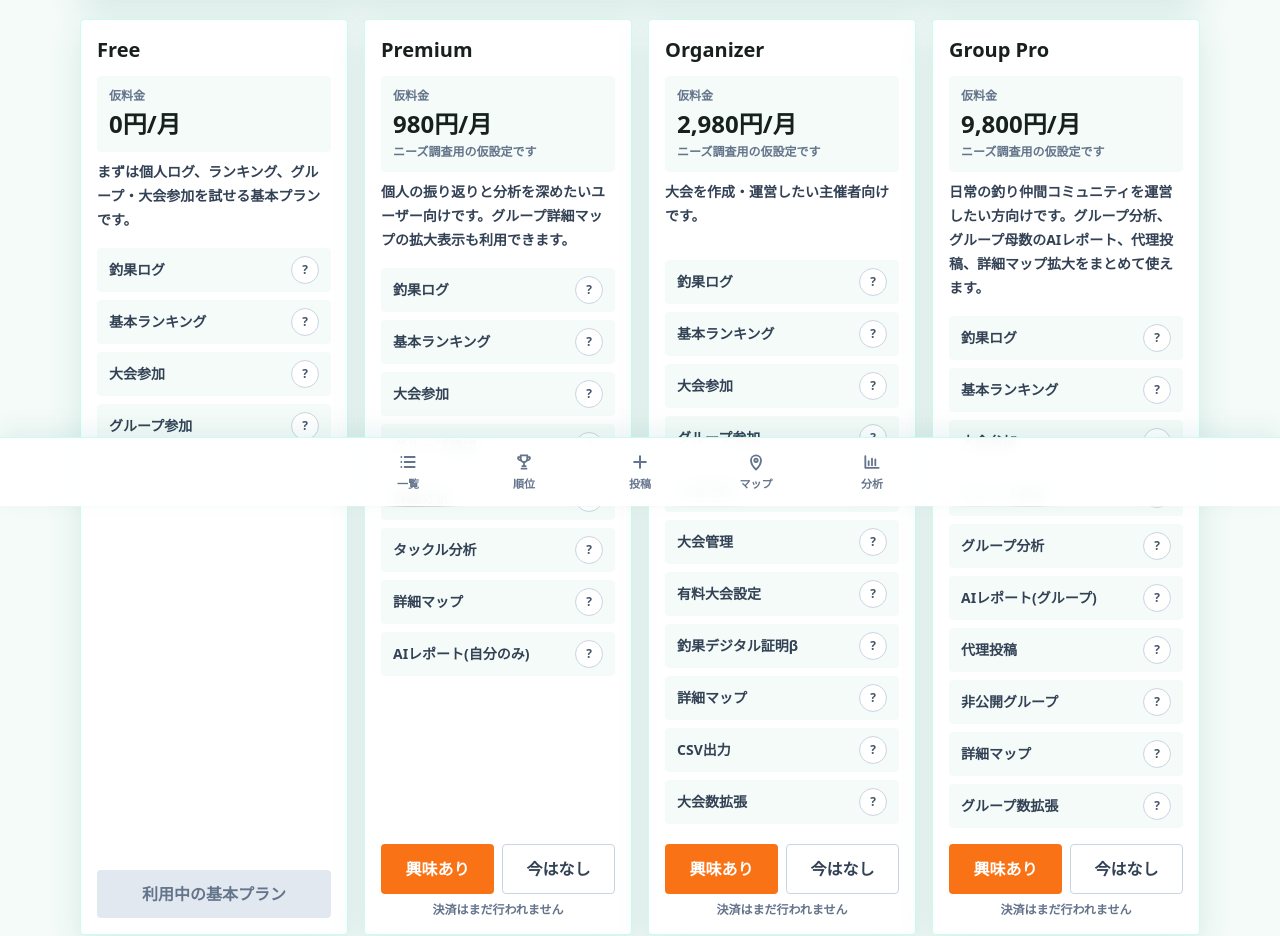
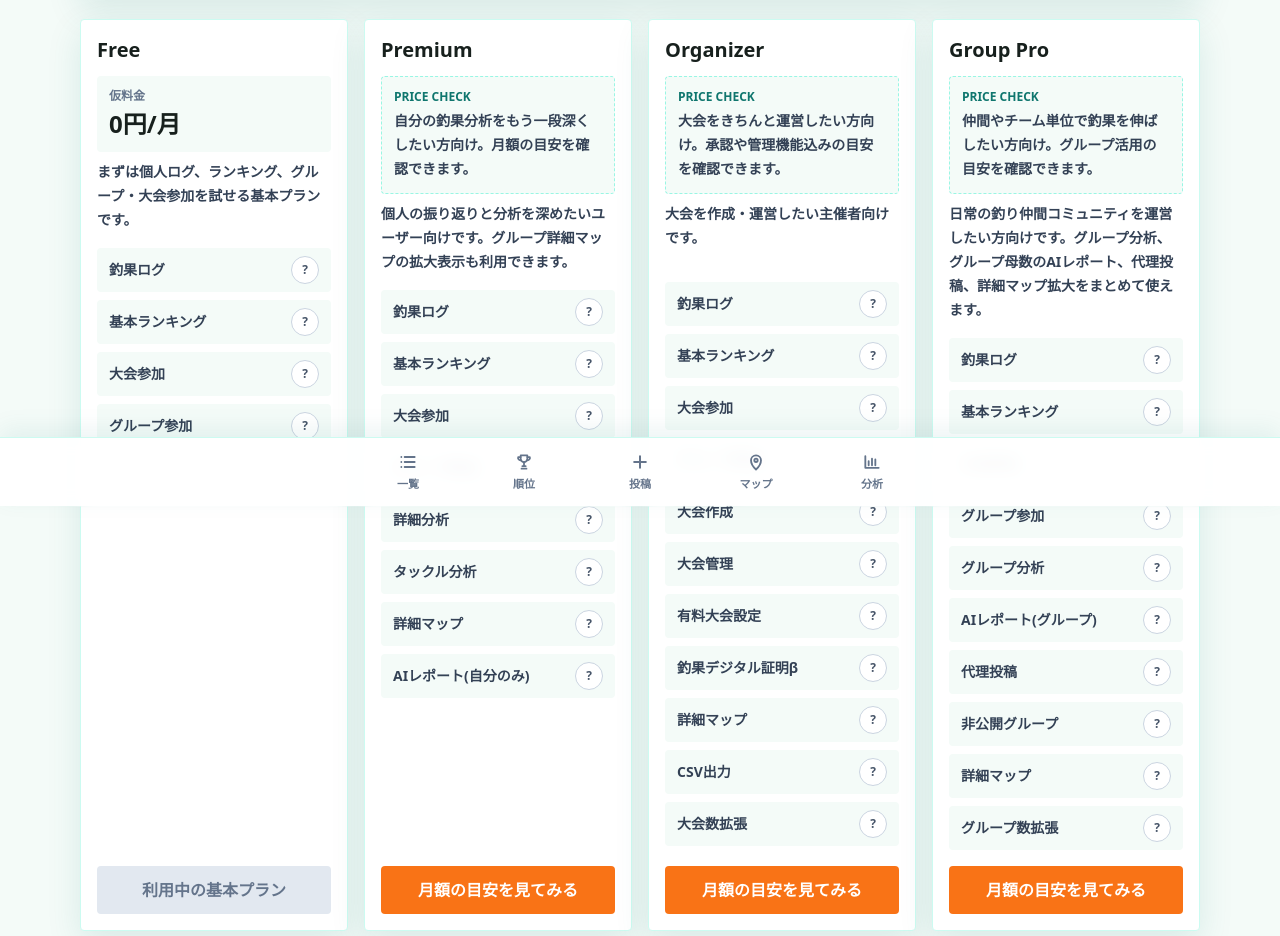
Before and after one commit to moritomizu/turilog, a Next.js app: page /plans in a window 1280 px wide. Shown: the part 294-1230 px from the top of the page. Built offline with nearby package versions, Linux system fonts and the light colour scheme; no server answers.

Commit message:
Improve plan price reveal UX

```diff
--- a/src/app/plans/plans-client.tsx
+++ b/src/app/plans/plans-client.tsx
@@ -26,6 +26,7 @@ export function PlansClient() {
   const [user, setUser] = useState<FirebaseUser | null>(null);
   const [message, setMessage] = useState("");
   const [selectedFeature, setSelectedFeature] = useState<FeatureKey | null>(null);
+  const [revealedPlans, setRevealedPlans] = useState<SubscriptionPlan[]>(["free"]);
 
   useEffect(() => {
     if (!isFirebaseConfigured) return;
@@ -53,6 +54,22 @@ export function PlansClient() {
     }
   }
 
+  async function handleRevealPrice(plan: SubscriptionPlan) {
+    setRevealedPlans((current) => (current.includes(plan) ? current : [...current, plan]));
+    if (!user) {
+      setMessage("仮料金を表示しました。ログインすると興味ありとして保存できます。");
+      return;
+    }
+    const featureKey = interestFeatureByPlan[plan];
+    if (!featureKey) return;
+    try {
+      await logFeatureInterest(user.uid, featureKey, { plan, priceLabel: planPrices[plan] ?? "", interested: true, action: "revealPrice" });
+      setMessage("料金が気になるプランとして保存しました。");
+    } catch {
+      setMessage("仮料金を表示しました。反応の保存はできませんでした。");
+    }
+  }
+
   return (
     <>
       <PageHeader title="プラン" actionHref="/" actionLabel="TOP" />
@@ -73,14 +90,22 @@ export function PlansClient() {
         <div className="grid gap-4 md:grid-cols-2 xl:grid-cols-4">
           {visiblePlans.map((plan) => {
             const definition = planDefinitions[plan];
+            const priceRevealed = revealedPlans.includes(plan);
             return (
               <article key={plan} className="flex flex-col rounded border border-teal-100 bg-white p-4 shadow-soft">
                 <h2 className="text-xl font-black">{definition.label}</h2>
-                <div className="mt-3 rounded bg-foam p-3">
-                  <p className="text-xs font-black text-slate-500">仮料金</p>
-                  <p className="mt-1 text-2xl font-black text-ink">{planPrices[plan] ?? "未定"}</p>
-                  {plan !== "free" ? <p className="mt-1 text-xs font-bold text-slate-500">ニーズ調査用の仮設定です</p> : null}
-                </div>
+                {priceRevealed ? (
+                  <div className="mt-3 rounded bg-foam p-3">
+                    <p className="text-xs font-black text-slate-500">仮料金</p>
+                    <p className="mt-1 text-2xl font-black text-ink">{planPrices[plan] ?? "未定"}</p>
+                    {plan !== "free" ? <p className="mt-1 text-xs font-bold text-slate-500">ニーズ調査用の仮設定です。決済は行われません。</p> : null}
+                  </div>
+                ) : (
+                  <div className="mt-3 rounded border border-dashed border-teal-200 bg-foam p-3">
+                    <p className="text-xs font-black text-water">PRICE CHECK</p>
+                    <p className="mt-1 text-sm font-bold leading-6 text-slate-700">{getPlanCuriosityCopy(plan)}</p>
+                  </div>
+                )}
                 <p className="mt-2 min-h-16 text-sm font-bold leading-6 text-slate-700">{definition.description}</p>
                 <ul className="mt-4 flex-1 space-y-2 text-sm font-bold text-slate-700">
                   {definition.features.map((featureKey) => (
@@ -101,17 +126,21 @@ export function PlansClient() {
                   <button type="button" disabled className="tap-target mt-4 rounded bg-slate-200 px-4 py-3 font-black text-slate-500">
                     利用中の基本プラン
                   </button>
+                ) : !priceRevealed ? (
+                  <button type="button" onClick={() => handleRevealPrice(plan)} className="tap-target mt-4 rounded bg-coral px-4 py-3 font-black text-white">
+                    月額の目安を見てみる
+                  </button>
                 ) : (
                   <div className="mt-4 grid grid-cols-2 gap-2">
                     <button type="button" onClick={() => handlePlanReaction(plan, true)} className="tap-target rounded bg-coral px-4 py-3 font-black text-white">
-                      興味あり
+                      この内容なら気になる
                     </button>
                     <button type="button" onClick={() => handlePlanReaction(plan, false)} className="tap-target rounded border border-slate-300 bg-white px-4 py-3 font-black text-slate-700">
-                      今はなし
+                      今は見送り
                     </button>
                   </div>
                 )}
-                {plan !== "free" ? <p className="mt-2 text-center text-xs font-bold text-slate-500">決済はまだ行われません</p> : null}
+                {plan !== "free" && priceRevealed ? <p className="mt-2 text-center text-xs font-bold text-slate-500">今はニーズ調査中です</p> : null}
               </article>
             );
           })}
@@ -120,6 +149,13 @@ export function PlansClient() {
       </main>
     </>
   );
+}
+
+function getPlanCuriosityCopy(plan: SubscriptionPlan) {
+  if (plan === "premium") return "自分の釣果分析をもう一段深くしたい方向け。月額の目安を確認できます。";
+  if (plan === "organizer") return "大会をきちんと運営したい方向け。承認や管理機能込みの目安を確認できます。";
+  if (plan === "groupPro") return "仲間やチーム単位で釣果を伸ばしたい方向け。グループ活用の目安を確認できます。";
+  return "基本機能は無料で利用できます。";
 }
 
 function getFeatureDisplayName(featureKey: FeatureKey, plan: SubscriptionPlan) {
```
